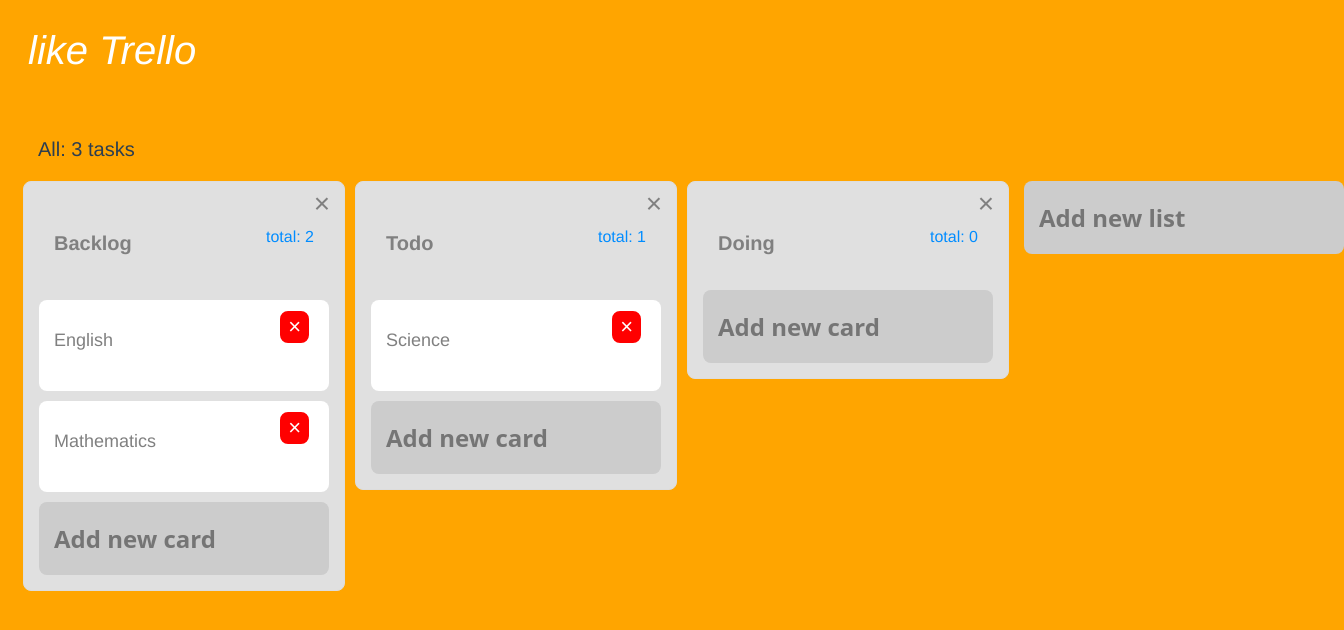
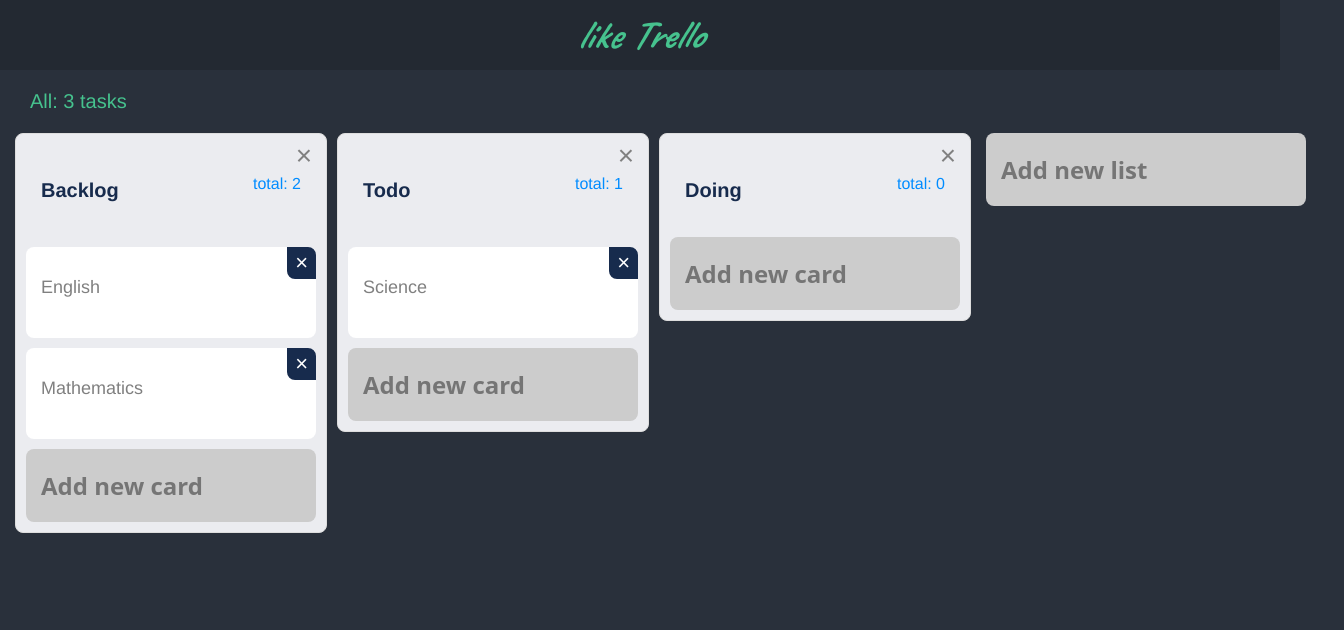
Before and after one commit to Ryuichi-Ishinuma/like_trello, a Vue app in the folder like-trello/: page / in a window 1280 px wide. Shown: the top 630 px of the page, 1344 px wide, since content can reach past the window. Built offline with nearby package versions, Linux system fonts and the light colour scheme.

Commit message:
スタイル調整

```diff
--- a/like-trello/public/index.html
+++ b/like-trello/public/index.html
@@ -5,6 +5,7 @@
     <meta http-equiv="X-UA-Compatible" content="IE=edge">
     <meta name="viewport" content="width=device-width,initial-scale=1.0">
     <link rel="icon" href="<%= BASE_URL %>favicon.ico">
+    <link href="https://fonts.googleapis.com/css2?family=Caveat:wght@700&display=swap" rel="stylesheet">
     <title><%= htmlWebpackPlugin.options.title %></title>
   </head>
   <body>
--- a/like-trello/src/assets/css/style.css
+++ b/like-trello/src/assets/css/style.css
@@ -1,5 +1,5 @@
 html {
-background: orange;
+    background: #29303b;
     font-family: 'Avenir', Helvetica, Arial, 'system-ui', sans-serif;
     -webkit-font-smoothing: antialiased;
     -moz-osx-font-smoothing: grayscale;
@@ -8,15 +8,18 @@
     height: 100%;
     overflow-x: scroll;
 }
+body {
+    margin: 0;
+}
 
 header {
-background: orange;
-height: 70px;
-color: white;
+    background: rgba(0,0,0,0.15);
+    color: #46c28e;
     font-style: italic;
+    font-family: 'Caveat', cursive;
     font-size: 40px;
-text-align: left;
-padding: 20px;
+    text-align: center;
+    padding: 10px;
 }
 
 main {
@@ -26,6 +29,7 @@
 }
 
 .info-line {
+    color: #46c28e;
     margin: 20px;
     font-size: 20px;
 }
@@ -101,9 +105,9 @@
     align-items: flex-start;
     min-width: 290px;
     width: 290px;
-background-color: #e0e0e0;
+    background-color: #ebecf0;
     border-radius: 8px;
-padding: 15px;
+    padding: 10px;
     border: solid #ddd 1px;
     color: gray;
     vertical-align: top;
@@ -116,6 +120,7 @@
 }
 
 .list-title {
+    color: #172b4d;
     font-size: 20px;
     font-weight: bold;
     padding: 15px;
@@ -152,14 +157,15 @@
 
 .close-button {
     position: absolute;
-top: 6px;
-right: 15px;
+    top: -5px;
+    right: -5px;
     font-size: 22px;
     cursor: pointer;
-border-radius: 8px;
-border-color: red;
+    border-top-right-radius: 8px;
+    border-bottom-left-radius: 8px;
+    border-color: #172b4d;
     border-style: solid;
-background-color: red;
+    background-color: #172b4d;
     color: white;
     margin: 5px;
 }
```
Lines whose indentation alone changed are shown as unchanged.
